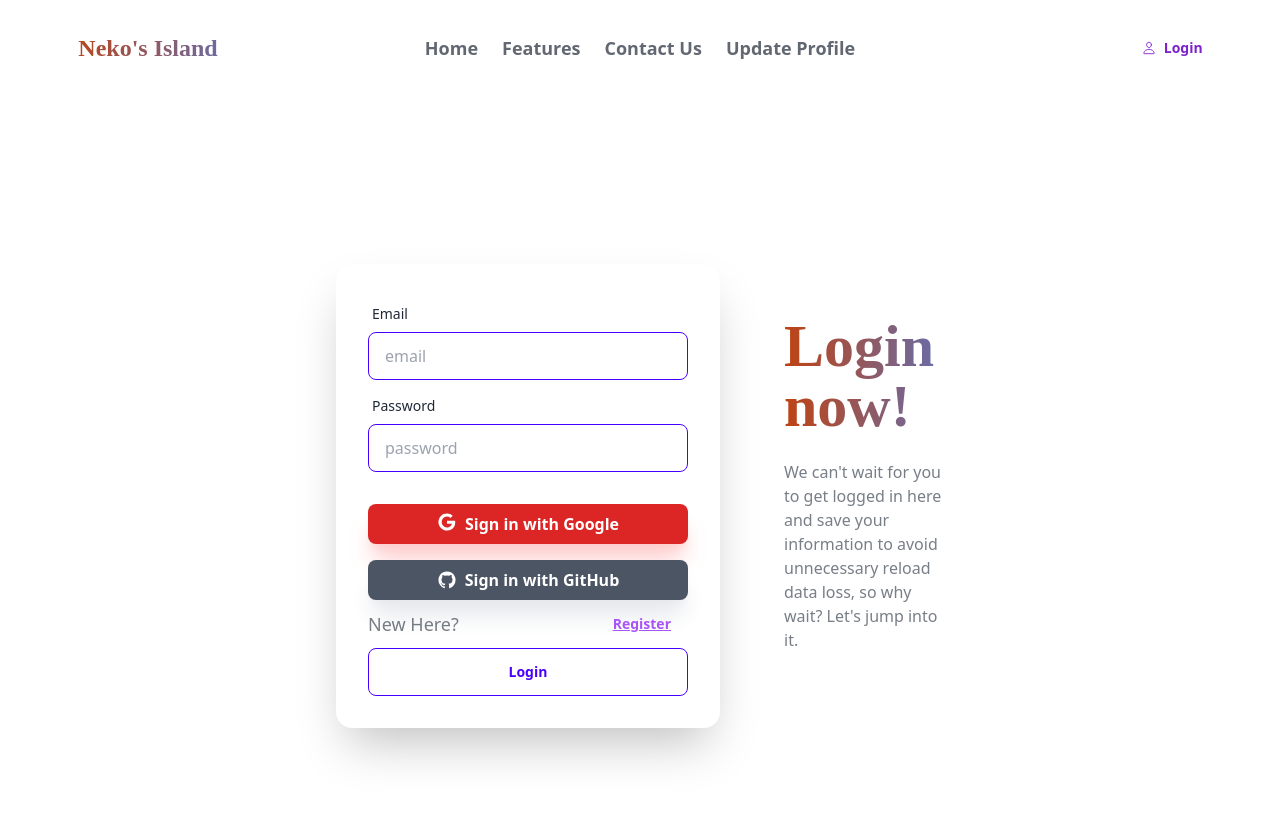
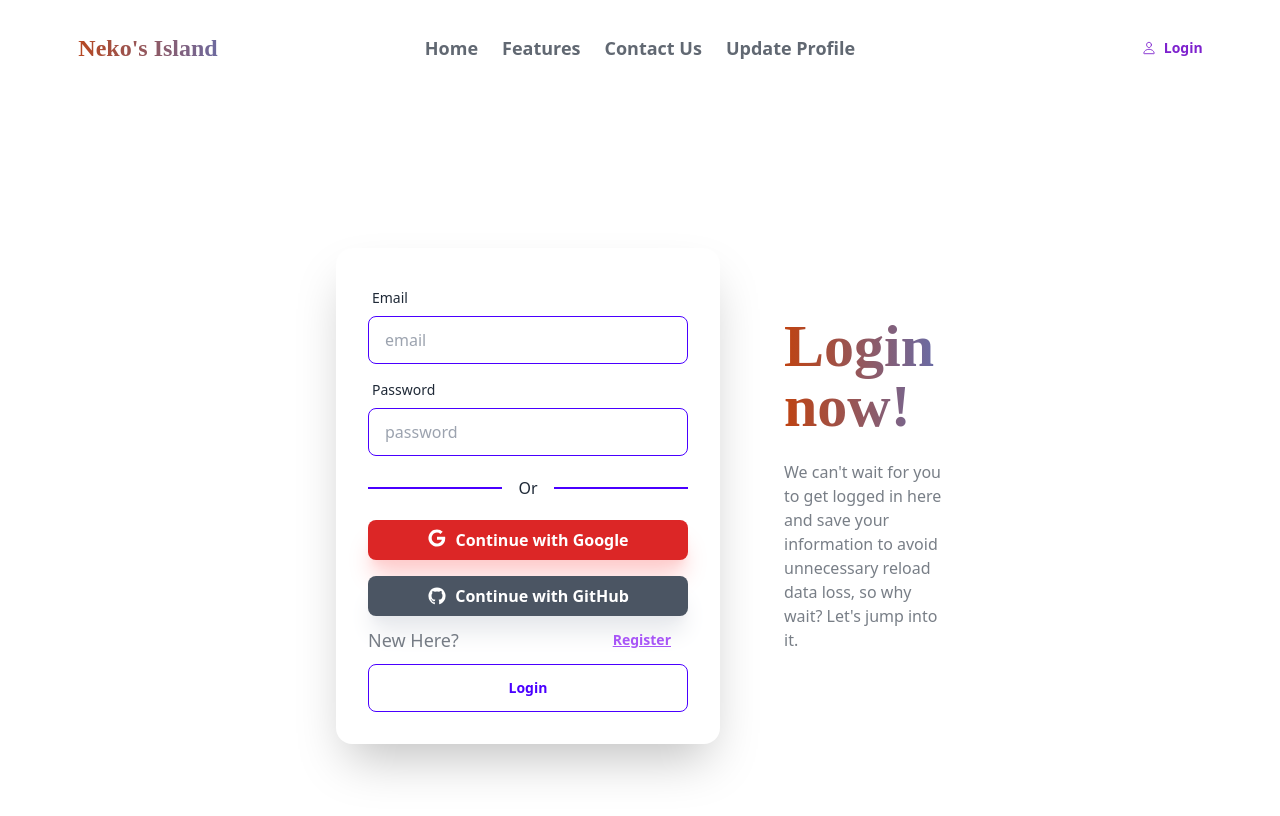
Before and after one commit to rafiferdos/nekos-island, a React (Vite) app: page /login in a window 1280 px wide. Shown: the top 816 px of the page. Built offline with nearby package versions, Linux system fonts and the light colour scheme; no server answers; a web font is replaced by a local one.

Commit message:
Update Login.jsx: Add divider and change Google sign-in button text

```diff
--- a/src/pages/Login.jsx
+++ b/src/pages/Login.jsx
@@ -46,7 +46,8 @@ const Login = () => {
                                     errors.password && <span className='text-red-400 text-sm md:text-lg'>This field is required</span>
                                 }
                             </div>
-                            <div className="form-control mt-6">
+                            <div className="divider divider-primary">Or</div>
+                            <div className="form-control">
                                 <button
                                     onClick={() => signInWithGoogle()}
                                     type="button"
@@ -57,7 +58,7 @@ const Login = () => {
                                             d="M896 786h725q12 67 12 128 0 217-91 387.5t-259.5 266.5-386.5 96q-157 0-299-60.5t-245-163.5-163.5-245-60.5-299 60.5-299 163.5-245 245-163.5 299-60.5q300 0 515 201l-209 201q-123-119-306-119-129 0-238.5 65t-173.5 176.5-64 243.5 64 243.5 173.5 176.5 238.5 65q87 0 160-24t120-60 82-82 51.5-87 22.5-78h-436v-264z">
                                         </path>
                                     </svg>
-                                    Sign in with Google
+                                    Continue with Google
                                 </button>
 
                                 <button type="button"
@@ -68,7 +69,7 @@ const Login = () => {
                                             d="M896 128q209 0 385.5 103t279.5 279.5 103 385.5q0 251-146.5 451.5t-378.5 277.5q-27 5-40-7t-13-30q0-3 .5-76.5t.5-134.5q0-97-52-142 57-6 102.5-18t94-39 81-66.5 53-105 20.5-150.5q0-119-79-206 37-91-8-204-28-9-81 11t-92 44l-38 24q-93-26-192-26t-192 26q-16-11-42.5-27t-83.5-38.5-85-13.5q-45 113-8 204-79 87-79 206 0 85 20.5 150t52.5 105 80.5 67 94 39 102.5 18q-39 36-49 103-21 10-45 15t-57 5-65.5-21.5-55.5-62.5q-19-32-48.5-52t-49.5-24l-20-3q-21 0-29 4.5t-5 11.5 9 14 13 12l7 5q22 10 43.5 38t31.5 51l10 23q13 38 44 61.5t67 30 69.5 7 55.5-3.5l23-4q0 38 .5 88.5t.5 54.5q0 18-13 30t-40 7q-232-77-378.5-277.5t-146.5-451.5q0-209 103-385.5t279.5-279.5 385.5-103zm-477 1103q3-7-7-12-10-3-13 2-3 7 7 12 9 6 13-2zm31 34q7-5-2-16-10-9-16-3-7 5 2 16 10 10 16 3zm30 45q9-7 0-19-8-13-17-6-9 5 0 18t17 7zm42 42q8-8-4-19-12-12-20-3-9 8 4 19 12 12 20 3zm57 25q3-11-13-16-15-4-19 7t13 15q15 6 19-6zm63 5q0-13-17-11-16 0-16 11 0 13 17 11 16 0 16-11zm58-10q-2-11-18-9-16 3-14 15t18 8 14-14z">
                                         </path>
                                     </svg>
-                                    Sign in with GitHub
+                                    Continue with GitHub
                                 </button>
                                 <div className="flex justify-between items-center">
                                     <p className='opacity-60 lg:text-lg text-sm'>New Here?</p>
```
